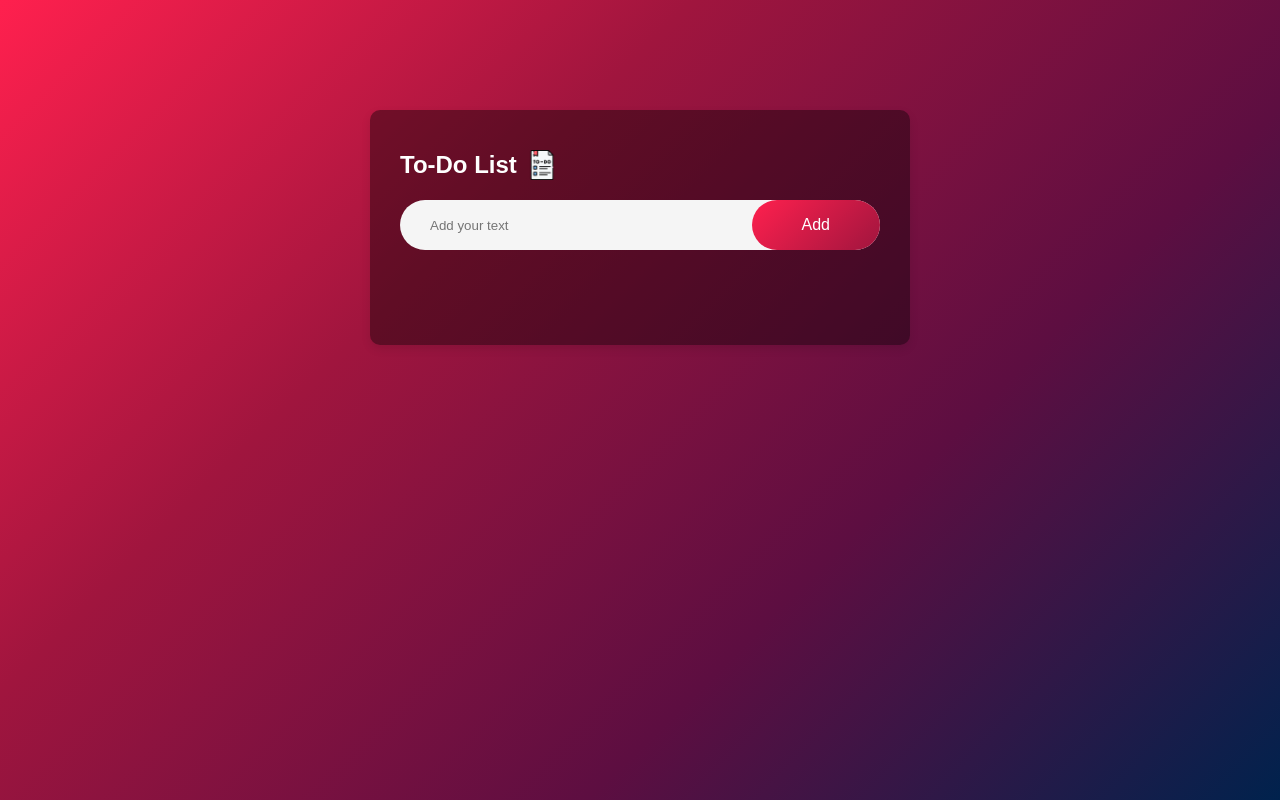
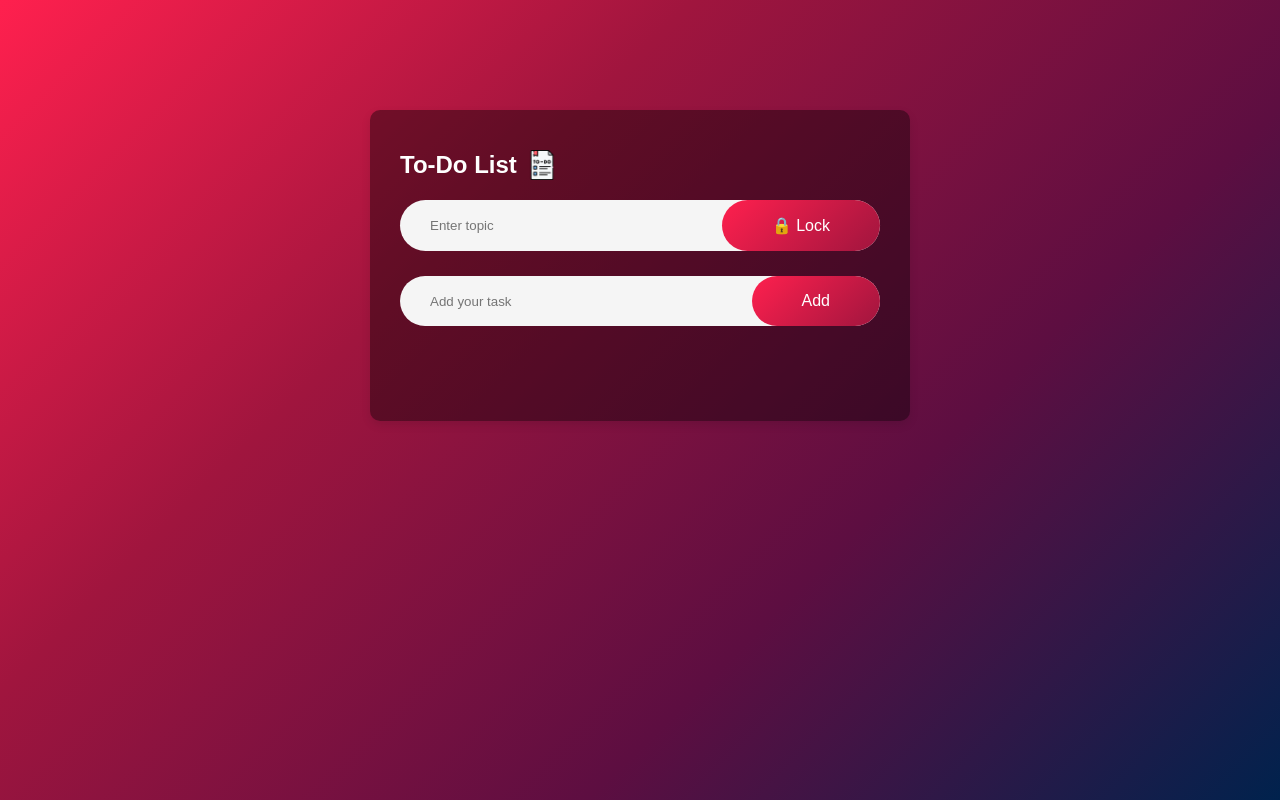
Before and after one commit to abhinavtejathota/To-Do, a plain HTML site: page index.html in a window 1280 px wide. Drawn offline with Linux system fonts and the light colour scheme.

Commit message:
Update input fields and list container in index.html

```diff
--- a/index.html
+++ b/index.html
@@ -9,11 +9,18 @@
     <div class="container">
       <div class="todo-app">
         <h2>To-Do List <img src="images/icon3.png" alt="list" /></h2>
+
+        <div class="row topic-row">
+          <input type="text" id="topic-input" placeholder="Enter topic" />
+          <button id="lock-btn" onclick="toggleLock()">🔒 Lock</button>
+        </div>
+
         <div class="row">
-          <input type="text" id="input-box" placeholder="Add your text" />
+          <input type="text" id="task-input" placeholder="Add your task" />
           <button onclick="addTask()">Add</button>
         </div>
-        <ul id="list-container"></ul>
+
+        <div id="list-container"></div>
       </div>
     </div>
     <script src="script.js"></script>
```
